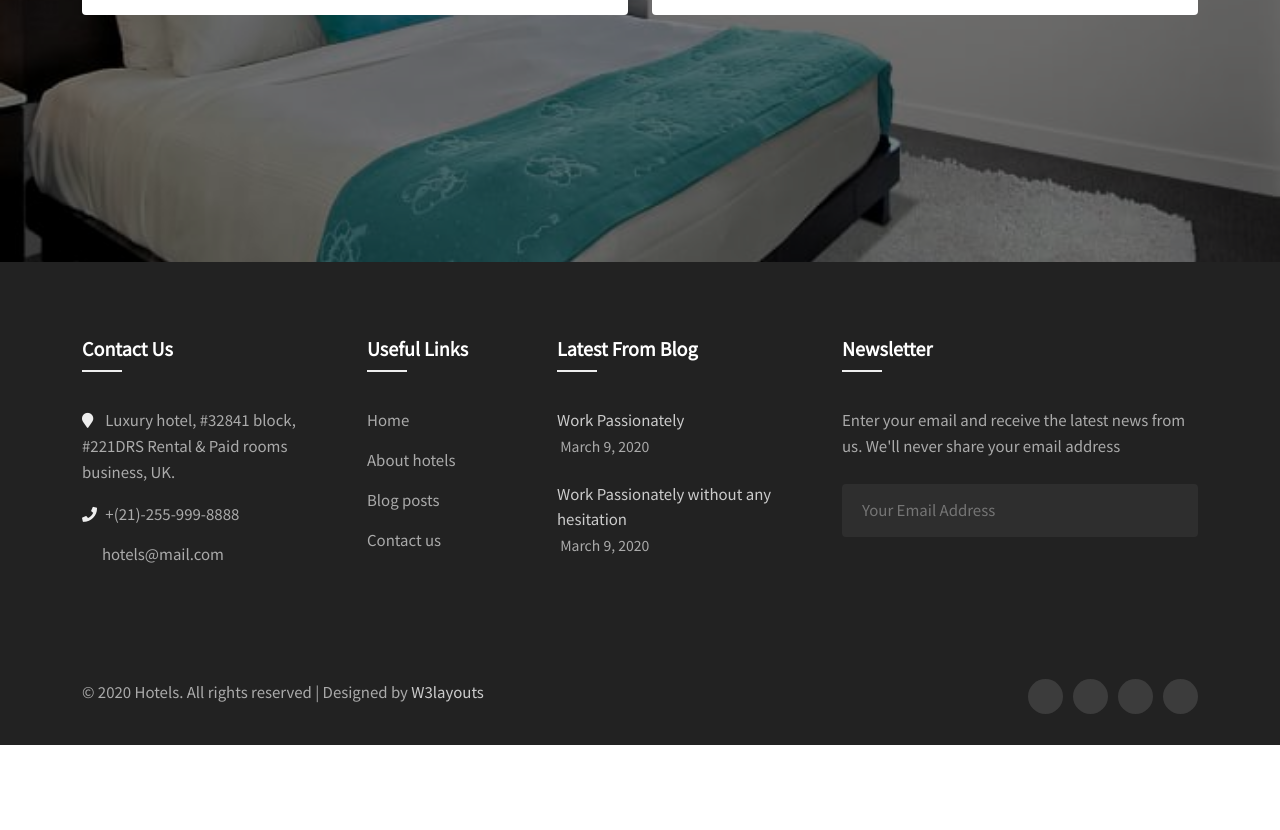
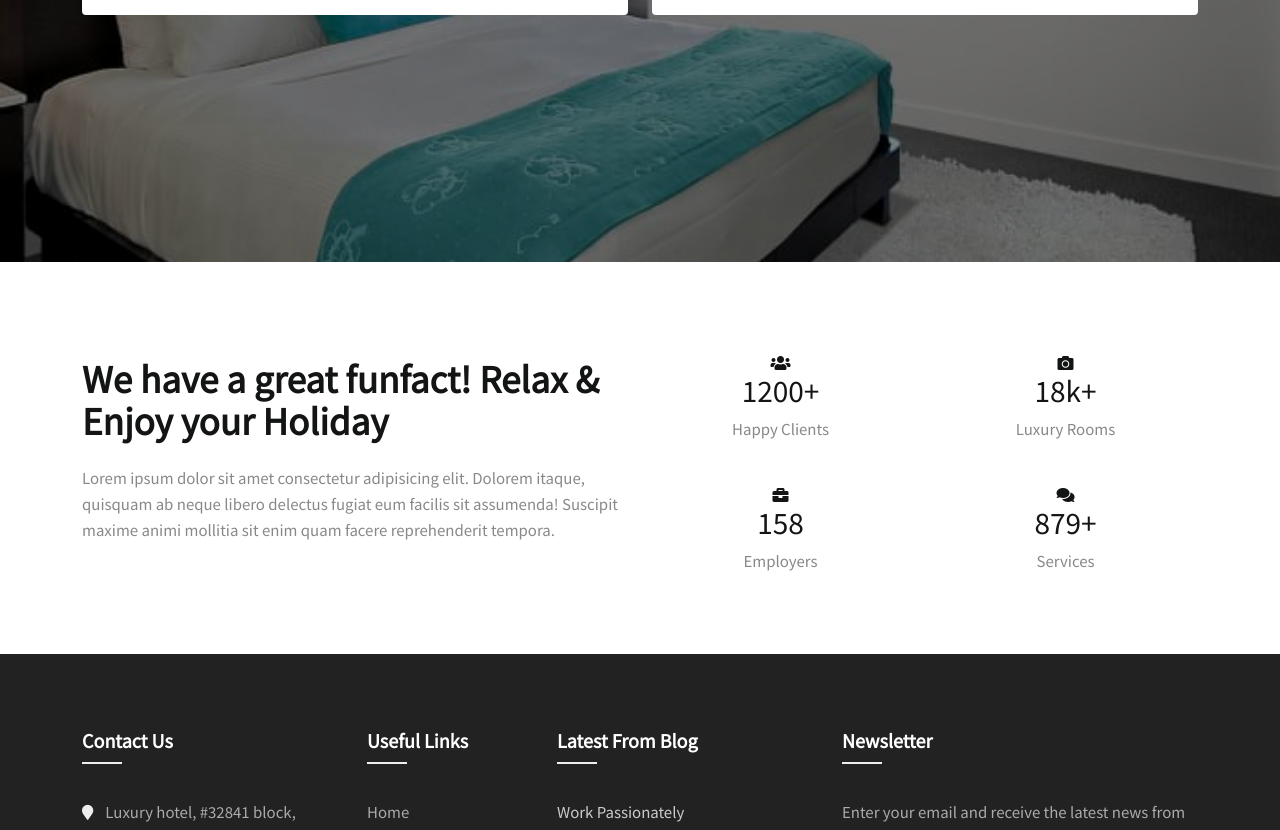
Before and after one commit to iamedwardchou/hotel-template, a React (Create React App) app: page /about in a window 1280 px wide. Shown: the part 1234-2064 px from the top of the page. Before the commit the page ends 1979 px from the top, so only its background shows below. Built offline with nearby package versions, Linux system fonts and the light colour scheme; some icons are missing.

Commit message:
change styles

```diff
--- a/src/pages/About.jsx
+++ b/src/pages/About.jsx
@@ -1,103 +1,132 @@
-import React from 'react'
-import NavBar from '../components/nav/Nav'
-import Footer from '../components/nav/Footer'
-import {Container, Row, Col, Button} from 'react-bootstrap';
-import about1 from '../assets/about1.jpg'
-import about2 from '../assets/about2.jpg'
-import about3 from '../assets/about3.jpg'
-import './About.css';
+import React from "react";
+import NavBar from "../components/nav/Nav";
+import Footer from "../components/nav/Footer";
+import { Container, Row, Col, Button } from "react-bootstrap";
+import about1 from "../assets/about1.jpg";
+import about2 from "../assets/about2.jpg";
+import about3 from "../assets/about3.jpg";
+import "./About.css";
 
-
-const AboutUs = () =>{
-
-    return(
+const AboutUs = () => {
+  return (
     <>
       <section className="about-us">
         <Container className="py-lg-5 py-sm-4">
           <Row>
             <Col md={6}>
               <h3>
-                        Best luxury Hotel in London since 2000. Our hotel has been present for over 20 years.
+                Best luxury Hotel in London since 2000. Our hotel has been
+                present for over 20 years.
               </h3>
             </Col>
             <Col md={6}>
               <p>
+                Lorem ipsum dolor sit amet consectetur adipisicing elit. Fugit
+                tempore sapiente, distinctio perferendis voluptas consequatur
+                quaerat incidunt. Similique, officia! Dolorum fugiat et aliquam
+                necessitatibus quas reiciendis, totam voluptatibus deleniti
+                tempore doloribus dolor modi, ab facilis quam officiis ipsam
+                doloremque.
+                <br />
+                <br />
                 Lorem ipsum dolor sit amet consectetur adipisicing elit.
-                        Fugit tempore sapiente, distinctio perferendis voluptas consequatur quaerat incidunt.
-                        Similique, officia! Dolorum fugiat et aliquam necessitatibus quas reiciendis,
-                        totam voluptatibus deleniti tempore doloribus dolor modi, ab facilis quam officiis ipsam doloremque.
-                        <br/>
-                        <br/>
-                        Lorem ipsum dolor sit amet consectetur adipisicing elit.
-                        Doloribus veritatis incidunt iste totam, consequuntur minus assumenda commodi sint asperiores.
-                        Voluptatibus incidunt alias.
+                Doloribus veritatis incidunt iste totam, consequuntur minus
+                assumenda commodi sint asperiores. Voluptatibus incidunt alias.
               </p>
             </Col>
           </Row>
           <ul className="d-flex mt-5">
             <li className="about-pic">
-                        <img calssName="rounded" alt ="" src={about1}></img>
+              <img calssName="rounded" alt="" src={about1}></img>
             </li>
             <li className="about-pic">
-                        <img calssName="rounded" alt ="" src={about2}></img>
+              <img calssName="rounded" alt="" src={about2}></img>
             </li>
             <li className="about-pic">
-                        <img calssName="rounded" alt ="" src={about3}></img>
+              <img calssName="rounded" alt="" src={about3}></img>
             </li>
           </ul>
         </Container>
+      </section>
+      <sectio className="about-us-2">
         <div className="about-us-bg">
           <div className="about-bg">
             <div className="d-flex flex-column align-items-center filter">
               <Container>
-                            <h4 className="mb-md-5 mb-4">Doing the right thing, at the right time</h4>
+                <h4 className="mb-md-5 mb-4">
+                  Doing the right thing, at the right time
+                </h4>
                 <Row>
                   {/* 明天做描述 */}
                   <Col md={6} calssName="">
                     <div className="about-feature">
                       <div className="icon">
-                                            <span className="fa fa-file-text-o" aria-hidden="true"></span>
+                        <span
+                          className="fa fa-file-text-o"
+                          aria-hidden="true"
+                        ></span>
                       </div>
                       <div className="icon-info">
                         <h5>Welcome Drink</h5>
-                                            <p>Lorem ipsum dolor sit, amet consectetur adipisicing elit.
-                                                Unde pariatur saepe illum et aliquam. Consectetur ex earum ipsum modi eveniet.</p>
+                        <p>
+                          Lorem ipsum dolor sit, amet consectetur adipisicing
+                          elit. Unde pariatur saepe illum et aliquam.
+                          Consectetur ex earum ipsum modi eveniet.
+                        </p>
                       </div>
                     </div>
                   </Col>
                   <Col md={6} className="">
                     <div className="about-feature">
                       <div className="icon">
-                                            <span className="fa fa-file-text-o" aria-hidden="true"></span>
+                        <span
+                          className="fa fa-file-text-o"
+                          aria-hidden="true"
+                        ></span>
                       </div>
                       <div className="icon-info">
                         <h5>Welcome Drink</h5>
-                                            <p>Lorem ipsum dolor sit, amet consectetur adipisicing elit.
-                                                Unde pariatur saepe illum et aliquam. Consectetur ex earum ipsum modi eveniet.</p>
+                        <p>
+                          Lorem ipsum dolor sit, amet consectetur adipisicing
+                          elit. Unde pariatur saepe illum et aliquam.
+                          Consectetur ex earum ipsum modi eveniet.
+                        </p>
                       </div>
                     </div>
                   </Col>
                   <Col md={6} className="mt-4">
                     <div className="about-feature">
                       <div className="icon">
-                                            <span className="fa fa-file-text-o" aria-hidden="true"></span>
+                        <span
+                          className="fa fa-file-text-o"
+                          aria-hidden="true"
+                        ></span>
                       </div>
                       <div className="icon-info">
                         <h5>Welcome Drink</h5>
-                                            <p>Lorem ipsum dolor sit, amet consectetur adipisicing elit.
-                                                Unde pariatur saepe illum et aliquam. Consectetur ex earum ipsum modi eveniet.</p>
+                        <p>
+                          Lorem ipsum dolor sit, amet consectetur adipisicing
+                          elit. Unde pariatur saepe illum et aliquam.
+                          Consectetur ex earum ipsum modi eveniet.
+                        </p>
                       </div>
                     </div>
                   </Col>
                   <Col md={6} className="mt-4">
                     <div className="about-feature">
                       <div className="icon">
-                                            <span className="fa fa-file-text-o" aria-hidden="true"></span>
+                        <span
+                          className="fa fa-file-text-o"
+                          aria-hidden="true"
+                        ></span>
                       </div>
                       <div className="icon-info">
                         <h5>Welcome Drink</h5>
-                                            <p>Lorem ipsum dolor sit, amet consectetur adipisicing elit.
-                                                Unde pariatur saepe illum et aliquam. Consectetur ex earum ipsum modi eveniet.</p>
+                        <p>
+                          Lorem ipsum dolor sit, amet consectetur adipisicing
+                          elit. Unde pariatur saepe illum et aliquam.
+                          Consectetur ex earum ipsum modi eveniet.
+                        </p>
                       </div>
                     </div>
                   </Col>
@@ -106,20 +135,70 @@ const AboutUs = () =>{
             </div>
           </div>
         </div>
+      </sectio>
+      <section className="about-us-stats">
+        <div className="py-5">
+          <Container className="py-lg-3">
+            <Row className="align-items-center">
+              <Col lg={6}>
+                <h3 className="title-big">
+                  We have a great funfact! Relax & Enjoy your Holiday
+                </h3>
+                <p className="mt-4">
+                  Lorem ipsum dolor sit amet consectetur adipisicing elit.
+                  Dolorem itaque, quisquam ab neque libero delectus fugiat eum
+                  facilis sit assumenda! Suscipit maxime animi mollitia sit enim
+                  quam facere reprehenderit tempora.
+                </p>
+              </Col>
+              <Col lg={6} className="text-center">
+                <Row>
+                  <Col sm={6} className="ps-2 mt-4">
+                    <div className="stats-card">
+                      <span className="fa fa-users"></span>
+                      <h3>1200+</h3>
+                      <p>Happy Clients</p>
+                    </div>
+                  </Col>
+                  <Col sm={6} className="ps-2 mt-4">
+                    <div className="stats-card">
+                      <span className="fa fa-camera"></span>
+                      <h3>18k+</h3>
+                      <p>Luxury Rooms</p>
+                    </div>
+                  </Col>
+                  <Col sm={6} className="ps-2 mt-4">
+                    <div className="stats-card">
+                      <span className="fa fa-briefcase"></span>
+                      <h3>158</h3>
+                      <p>Employers</p>
+                    </div>
+                  </Col>
+                  <Col sm={6} className="ps-2 mt-4">
+                    <div className="stats-card">
+                      <span className="fa fa-comments"></span>
+                      <h3>879+</h3>
+                      <p>Services</p>
+                    </div>
+                  </Col>
+                </Row>
+              </Col>
+            </Row>
+          </Container>
+        </div>
       </section>
     </>
-    )
-}
-
+  );
+};
 
 const About = () => {
   return (
     <>
-        <NavBar/>
-        <AboutUs/>
-        <Footer/>
+      <NavBar />
+      <AboutUs />
+      <Footer />
     </>
-    )
-}
+  );
+};
 
-export default About
+export default About;
--- a/src/pages/Services.jsx
+++ b/src/pages/Services.jsx
@@ -1,11 +1,45 @@
-import React from 'react'
+import React from "react";
+import NavBar from "../components/nav/Nav";
+import Footer from "../components/nav/Footer";
+import { Container, Row, Col, Button } from "react-bootstrap";
+
+const OurServices = () => {
+  return (
+    <>
+      <section className="services-block">
+        <div className="py-5">
+          <Container className="py-lg-5 py-sm-4">
+            <Row>
+              <Col lg={4} md={6}>
+                <h3>Luxury Hotel Services</h3>
+                <p>
+                  Lorem ipsum dolor sit amet consectetur adipisicing elit. A
+                  modi adipisci velit deserunt asperiores officiis recusandae
+                  expedita mollitia nisi cumque? Atque eligendi quibusdam
+                  aliquid beatae pariatur culpa quam consequatur dignissimos!
+                </p>
+              </Col>
+              <Col lg={4} md={6}></Col>
+              <Col lg={4} md={6}></Col>
+              <Col lg={4} md={6}></Col>
+              <Col lg={4} md={6}></Col>
+              <Col lg={4} md={6}></Col>
+            </Row>
+          </Container>
+        </div>
+      </section>
+    </>
+  );
+};
 
 const Services = () => {
-    return (
-        <div>
-            Sercvices
-        </div>
-    )
-}
+  return (
+    <>
+      <NavBar />
+      <OurServices />
+      <Footer />
+    </>
+  );
+};
 
-export default Services
+export default Services;
```
Lines whose indentation alone changed are shown as unchanged.
